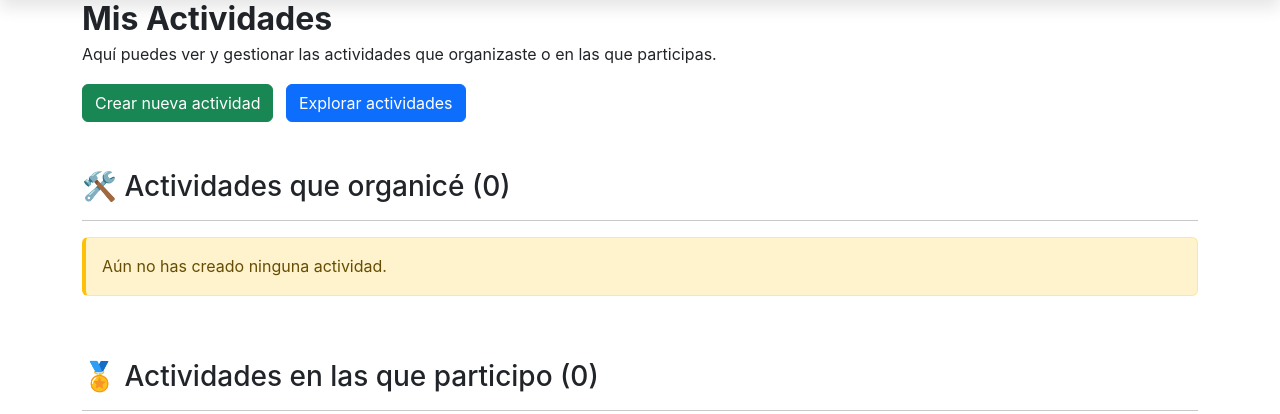
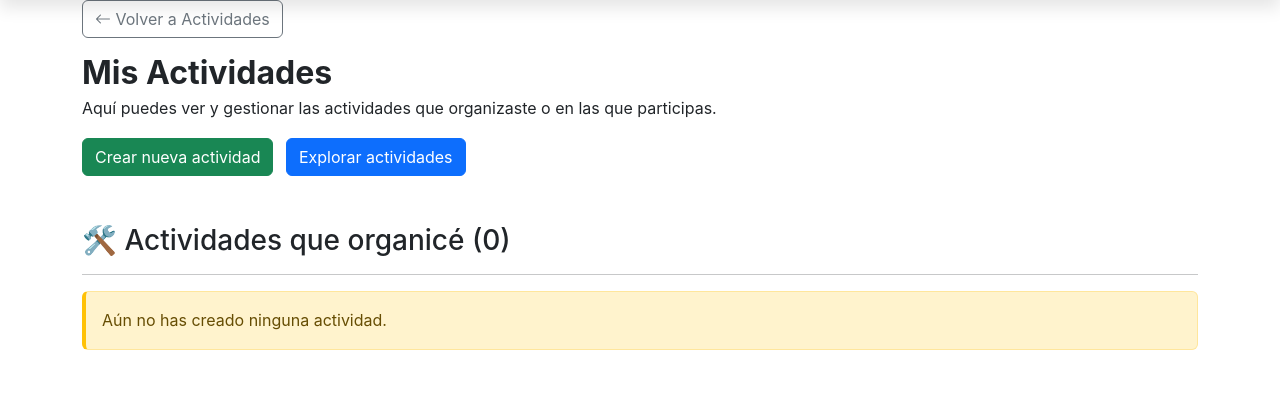
Before and after one commit to EdderZurita/MatchDeportivo2.0, a Django app: page /mis_actividades/ in a window 1280 px wide. Shown: the part 58-472 px from the top of the page. Run offline with Django 5.2, Linux system fonts and the light colour scheme; the visitor is signed in with stand-in values (Sample User, id 1); data that the repository does not hold is empty.

Commit message:
feat: agregar botones Volver a Actividades
- Agregar botón Volver en detalle_actividad.html
- Agregar botón Volver en mis_actividades.html
- Mejorar navegación entre páginas
- Usar URL actividades (verificada)

```diff
--- a/MatchDeportivoAPP/templates/actividades/mis_actividades.html
+++ b/MatchDeportivoAPP/templates/actividades/mis_actividades.html
@@ -9,6 +9,13 @@
 
 {% block usuario_content %}
 <div class="container">
+    <!-- Botón Volver -->
+    <div class="mb-3">
+        <a href="{% url 'actividades' %}" class="btn btn-outline-secondary">
+            <i class="bi bi-arrow-left"></i> Volver a Actividades
+        </a>
+    </div>
+
     <div class="my-activities-header">
         <h2 class="fw-bold mb-1">Mis Actividades</h2>
         <p>Aquí puedes ver y gestionar las actividades que organizaste o en las que participas.</p>
```
Also changed, not shown: MatchDeportivoAPP/templates/actividades/detalle_actividad.html (+7 -0 lines).
